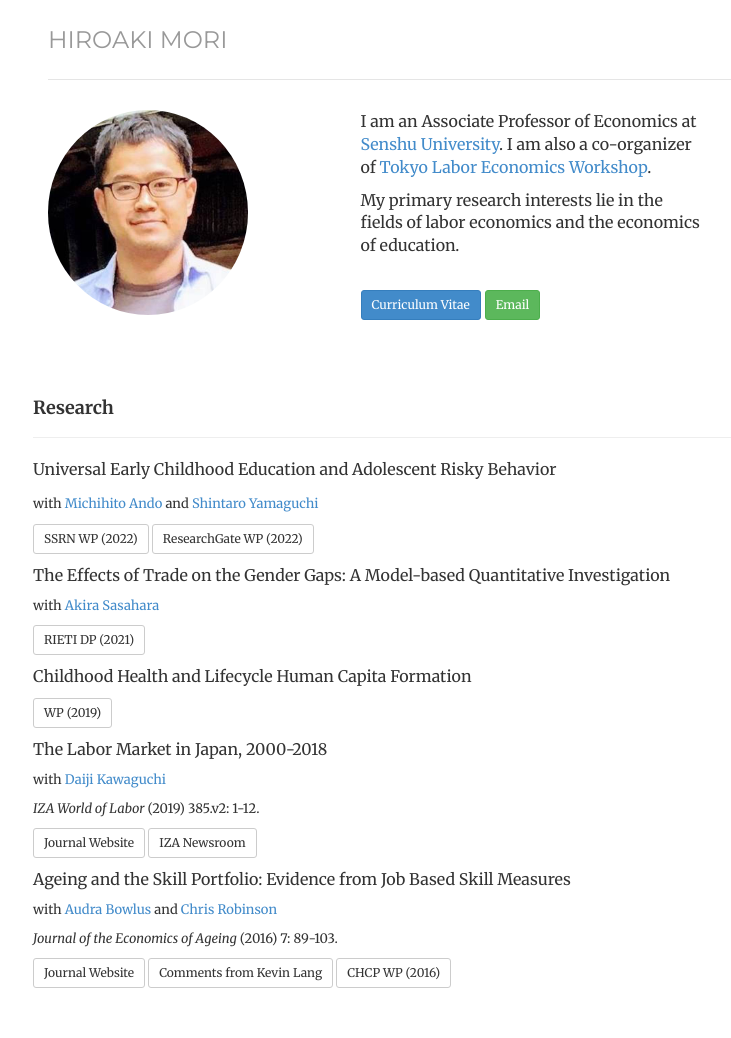
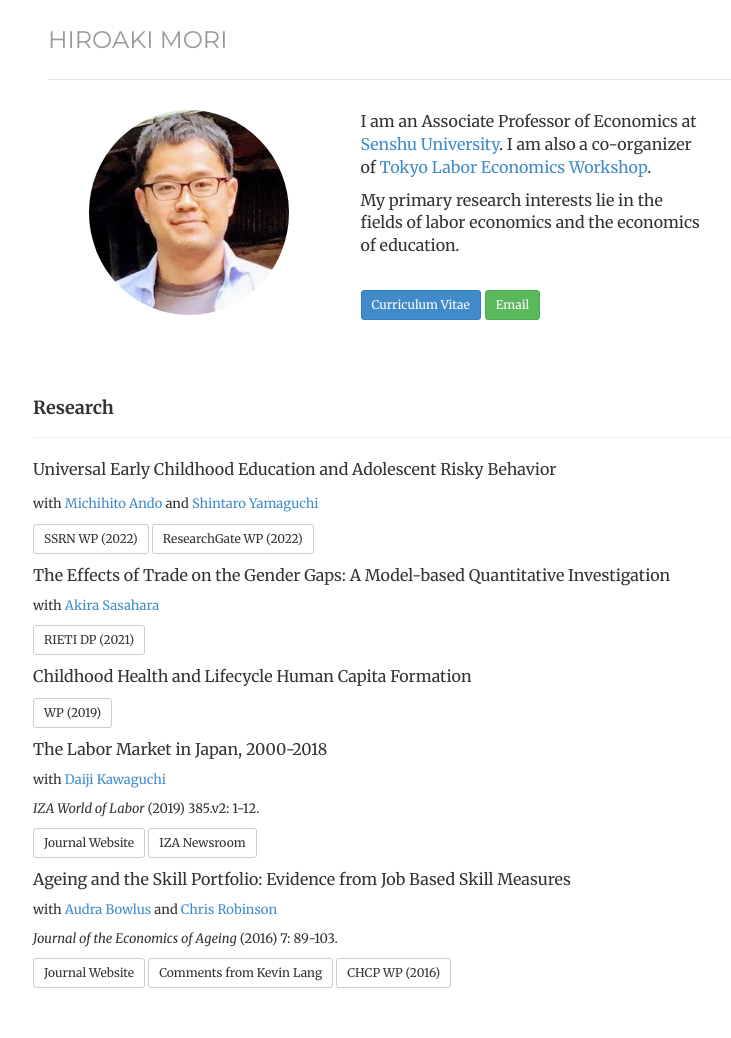
Before and after one commit to morihiroaki/morihiroaki.github.io, a Jekyll site: the page built from index.html, in a window 1280 px wide. Shown: the whole page, without its empty margins (232-963 px from the left). Built offline with Jekyll 4.4.1, drawn with Linux system fonts in a browser that asks for light colours.

Commit message:
Update index.html

```diff
--- a/index.html
+++ b/index.html
@@ -9,7 +9,7 @@
 <div class="row">
 
 <div class="box text-center">
-<div class='col-sm-5 text-left'>
+<div class='col-sm-5 text-center'>
 <img  class="img-circle avatar" width="200" alt="Hiro Mori" src="files/portrait2.jpg">
 </div>
 </div>
```
